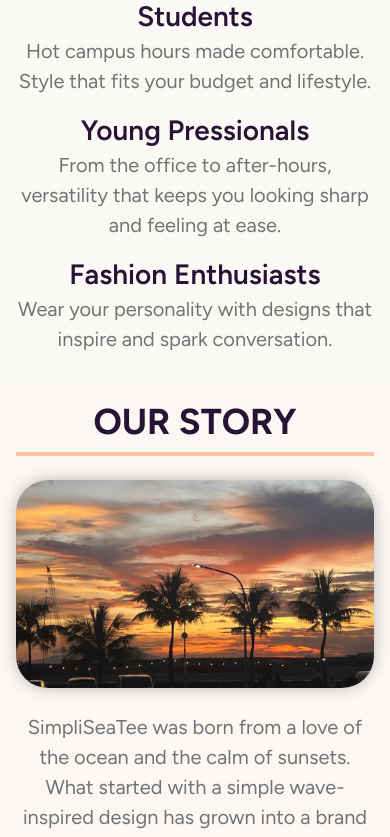
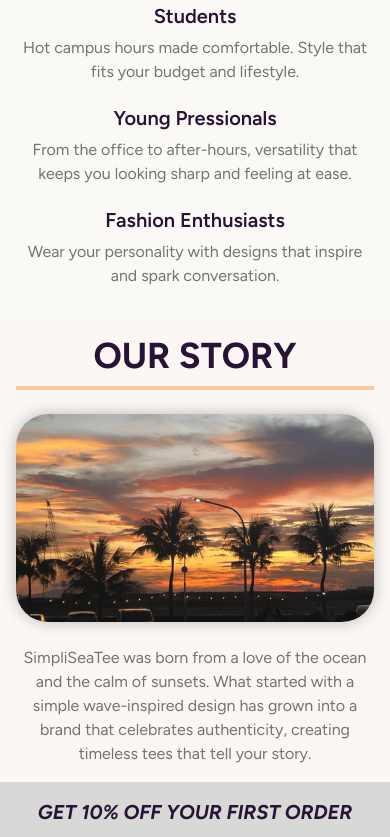
Before and after one commit to noxcsp/SimpliSeaTee, a React (Vite) app in the folder client/: page / in a window 390 px wide. Shown: the part 2820-3657 px from the top of the page. Built offline with nearby package versions, Linux system fonts and the light colour scheme; no server answers; a web font is replaced by a local one.

Commit message:
updated font sizes

```diff
--- a/client/src/css/index.css
+++ b/client/src/css/index.css
@@ -40,9 +40,9 @@ body {
 
 @media (width >= 64px){
   .fyp-title{
-    font-size: 1.75rem;
+    font-size: 1.25rem;
   }
   .fyp-text{
-    font-size: 1.25rem;
+    font-size: 1rem;
   }
 }
--- a/client/src/sections/Newsletter.jsx
+++ b/client/src/sections/Newsletter.jsx
@@ -36,7 +36,7 @@ function Newsletter() {
   };
 
   return (
-    <div className="px-3 py-4 flex flex-col items-center bg-background relative md:py-8 lg:py-12">
+    <div id="newsletter-section" className="px-3 py-4 flex flex-col items-center bg-background relative md:py-8 lg:py-12">
       {showAlert && (
         <div className="toast toast-top toast-end z-50">
           <div
@@ -48,7 +48,7 @@ function Newsletter() {
           </div>
         </div>
       )}
-      <p className="font-bold italic text-[22px] md:text-3xl lg:text-4xl">
+      <p className="font-bold italic text-center text-xl md:text-3xl lg:text-4xl">
         GET 10% OFF YOUR FIRST ORDER
       </p>
       <p className="text-center text-base my-2 md:text-lg lg:text-xl">
--- a/client/src/sections/OurStory.jsx
+++ b/client/src/sections/OurStory.jsx
@@ -21,7 +21,7 @@ function OurStory() {
             className="w-full object-cover h-full"
           />
         </div>
-        <p className="fyp-text px-1.5 lg:px-0 lg:mt-4 lg:text-sm xl:leading-8">
+        <p className="text-neutral-500 px-1.5 md:text-lg lg:px-0 lg:mt-4 lg:text-xl xl:leading-8">
           SimpliSeaTee was born from a love of the ocean and the calm of
           sunsets. What started with a simple wave-inspired design has grown
           into a brand that celebrates authenticity, creating timeless tees that
```
